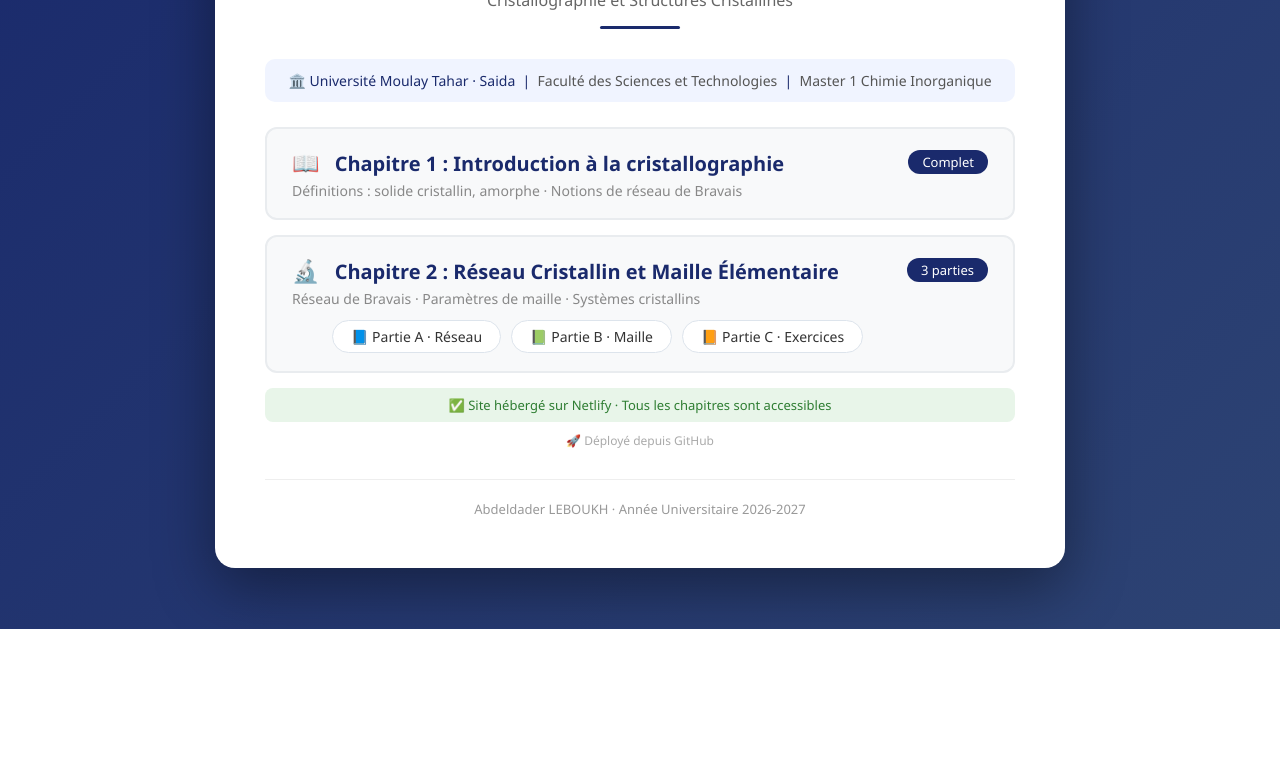
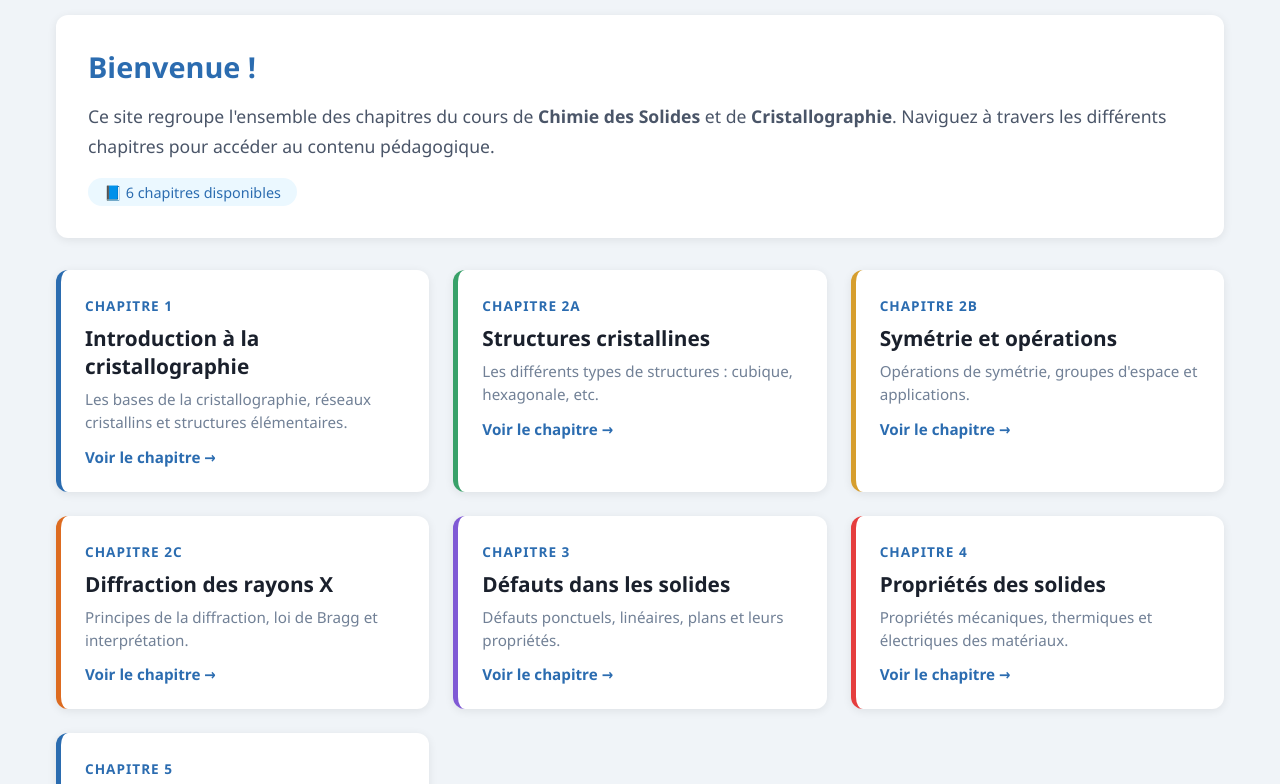
Before and after one commit to abdou55-lab/cours-chimie-solides, a plain HTML site: page index.html in a window 1280 px wide. Shown: the part 171-955 px from the top of the page. Before the commit the page ends 800 px from the top, so only its background shows below. Drawn offline with Linux system fonts and the light colour scheme.

Commit message:
Update index.html

```diff
--- a/index.html
+++ b/index.html
@@ -3,215 +3,306 @@
 <head>
     <meta charset="UTF-8">
     <meta name="viewport" content="width=device-width, initial-scale=1.0">
-    <title>Cours Chimie des Solides</title>
+    <title>Cours de Chimie des Solides</title>
     <style>
+        /* Reset et styles globaux */
         * {
             margin: 0;
             padding: 0;
             box-sizing: border-box;
         }
+
         body {
             font-family: 'Segoe UI', Tahoma, Geneva, Verdana, sans-serif;
-            background: linear-gradient(135deg, #1a2a6c, #2d4373);
+            background: #f0f4f8;
+            color: #1a202c;
             min-height: 100vh;
             display: flex;
-            justify-content: center;
+            flex-direction: column;
+        }
+
+        /* Header */
+        header {
+            background: linear-gradient(135deg, #2b6cb0, #2c5282);
+            color: white;
+            padding: 2rem 1rem;
+            text-align: center;
+            box-shadow: 0 4px 6px rgba(0, 0, 0, 0.1);
+        }
+
+        header h1 {
+            font-size: 2.5rem;
+            font-weight: 700;
+            margin-bottom: 0.5rem;
+        }
+
+        header p {
+            font-size: 1.2rem;
+            opacity: 0.9;
+        }
+
+        /* Conteneur principal */
+        .container {
+            flex: 1;
+            max-width: 1200px;
+            margin: 0 auto;
+            padding: 2rem 1rem;
+            width: 100%;
+        }
+
+        /* Section d'introduction */
+        .intro {
+            background: white;
+            border-radius: 12px;
+            padding: 2rem;
+            margin-bottom: 2rem;
+            box-shadow: 0 2px 10px rgba(0, 0, 0, 0.08);
+        }
+
+        .intro h2 {
+            color: #2b6cb0;
+            font-size: 1.8rem;
+            margin-bottom: 1rem;
+        }
+
+        .intro p {
+            font-size: 1.1rem;
+            line-height: 1.7;
+            color: #4a5568;
+        }
+
+        .intro .badge {
+            display: inline-block;
+            background: #ebf8ff;
+            color: #2b6cb0;
+            padding: 0.3rem 1rem;
+            border-radius: 20px;
+            font-size: 0.9rem;
+            margin-top: 1rem;
+        }
+
+        /* Grille des chapitres */
+        .chapters-grid {
+            display: grid;
+            grid-template-columns: repeat(auto-fill, minmax(280px, 1fr));
+            gap: 1.5rem;
+            margin-top: 1rem;
+        }
+
+        .chapter-card {
+            background: white;
+            border-radius: 12px;
+            padding: 1.5rem;
+            box-shadow: 0 2px 10px rgba(0, 0, 0, 0.08);
+            transition: transform 0.2s ease, box-shadow 0.2s ease;
+            text-decoration: none;
+            color: inherit;
+            display: block;
+            border-left: 5px solid #2b6cb0;
+        }
+
+        .chapter-card:hover {
+            transform: translateY(-5px);
+            box-shadow: 0 8px 25px rgba(0, 0, 0, 0.12);
+        }
+
+        .chapter-card .chapter-number {
+            font-size: 0.85rem;
+            text-transform: uppercase;
+            letter-spacing: 1px;
+            color: #2b6cb0;
+            font-weight: 600;
+        }
+
+        .chapter-card h3 {
+            font-size: 1.3rem;
+            margin: 0.5rem 0;
+            color: #1a202c;
+        }
+
+        .chapter-card p {
+            color: #718096;
+            font-size: 0.95rem;
+            line-height: 1.5;
+        }
+
+        .chapter-card .arrow {
+            display: inline-block;
+            margin-top: 0.8rem;
+            color: #2b6cb0;
+            font-weight: 600;
+            font-size: 0.95rem;
+        }
+
+        /* Cartes avec couleurs différentes */
+        .chapter-card:nth-child(1) { border-left-color: #2b6cb0; }
+        .chapter-card:nth-child(2) { border-left-color: #38a169; }
+        .chapter-card:nth-child(3) { border-left-color: #d69e2e; }
+        .chapter-card:nth-child(4) { border-left-color: #dd6b20; }
+        .chapter-card:nth-child(5) { border-left-color: #805ad5; }
+        .chapter-card:nth-child(6) { border-left-color: #e53e3e; }
+
+        /* Section des liens utiles */
+        .quick-links {
+            background: white;
+            border-radius: 12px;
+            padding: 1.5rem 2rem;
+            margin-top: 2rem;
+            box-shadow: 0 2px 10px rgba(0, 0, 0, 0.08);
+            display: flex;
+            flex-wrap: wrap;
+            gap: 1rem 2rem;
             align-items: center;
-            padding: 20px;
         }
-        .container {
-            background: white;
-            border-radius: 20px;
-            padding: 50px;
-            max-width: 850px;
-            width: 100%;
-            box-shadow: 0 20px 60px rgba(0,0,0,0.4);
+
+        .quick-links span {
+            font-weight: 600;
+            color: #4a5568;
         }
-        .header {
-            text-align: center;
-            margin-bottom: 30px;
-        }
-        .header h1 {
-            font-size: 32px;
-            color: #1a2a6c;
-            margin-bottom: 5px;
-        }
-        .header .subtitle {
-            color: #666;
-            font-size: 16px;
-        }
-        .divider {
-            width: 80px;
-            height: 3px;
-            background: #1a2a6c;
-            margin: 15px auto 30px auto;
-            border-radius: 2px;
-        }
-        .univ-info {
-            text-align: center;
-            background: #f0f4ff;
-            padding: 12px;
-            border-radius: 10px;
-            margin-bottom: 25px;
-            font-size: 14px;
-            color: #1a2a6c;
+
+        .quick-links a {
+            color: #2b6cb0;
+            text-decoration: none;
             font-weight: 500;
         }
-        .univ-info span {
-            font-weight: normal;
-            color: #555;
+
+        .quick-links a:hover {
+            text-decoration: underline;
         }
-        .chapter {
-            background: #f8f9fa;
-            border: 2px solid #e9ecef;
-            border-radius: 12px;
-            padding: 18px 25px;
-            margin-bottom: 15px;
-            transition: all 0.3s ease;
+
+        /* Footer */
+        footer {
+            background: #1a202c;
+            color: #a0aec0;
+            text-align: center;
+            padding: 1.5rem;
+            margin-top: auto;
+            font-size: 0.95rem;
         }
-        .chapter:hover {
-            border-color: #1a2a6c;
-            transform: translateX(5px);
-            box-shadow: 0 5px 15px rgba(26, 42, 108, 0.1);
+
+        footer a {
+            color: #63b3ed;
+            text-decoration: none;
         }
-        .chapter-link {
-            text-decoration: none;
-            display: block;
-            color: inherit;
+
+        footer a:hover {
+            text-decoration: underline;
         }
-        .chapter-title {
-            font-size: 20px;
-            font-weight: bold;
-            color: #1a2a6c;
-            display: flex;
-            justify-content: space-between;
-            align-items: center;
+
+        /* Responsive */
+        @media (max-width: 640px) {
+            header h1 {
+                font-size: 1.8rem;
             }
-        .chapter-title .badge {
-            font-size: 13px;
-            background: #1a2a6c;
-            color: white;
-            padding: 3px 14px;
-            border-radius: 20px;
-            font-weight: normal;
-            white-space: nowrap;
+
+            .intro h2 {
+                font-size: 1.4rem;
             }
-        .chapter-desc {
-            color: #888;
-            font-size: 14px;
-            margin-top: 4px;
+
+            .chapters-grid {
+                grid-template-columns: 1fr;
             }
-        .chapter-icon {
-            font-size: 22px;
-            margin-right: 10px;
+
+            .quick-links {
+                flex-direction: column;
+                align-items: flex-start;
+                gap: 0.5rem;
             }
-        .sub-chapters {
-            display: flex;
-            gap: 10px;
-            margin-top: 12px;
-            flex-wrap: wrap;
-            padding-left: 40px;
-        }
-        .sub-chapters a {
-            background: white;
-            padding: 6px 18px;
-            border-radius: 20px;
-            border: 1px solid #dde4ec;
-            text-decoration: none;
-            color: #333;
-            font-size: 14px;
-            transition: all 0.3s;
-            display: inline-block;
-        }
-        .sub-chapters a:hover {
-            background: #1a2a6c;
-            color: white;
-            border-color: #1a2a6c;
-        }
-        .footer {
-            text-align: center;
-            margin-top: 30px;
-            font-size: 13px;
-            color: #999;
-            border-top: 1px solid #eee;
-            padding-top: 20px;
-        }
-        .status {
-            text-align: center;
-            margin-top: 15px;
-            padding: 8px;
-            background: #e8f5e9;
-            border-radius: 8px;
-            color: #2e7d32;
-            font-size: 13px;
-        }
-        .hosted {
-            text-align: center;
-            margin-top: 10px;
-            font-size: 12px;
-            color: #aaa;
-        }
-        @media (max-width: 600px) {
-            .container { padding: 25px 18px; }
-            .chapter-title { font-size: 17px; flex-wrap: wrap; gap: 8px; }
-            .sub-chapters { padding-left: 0; }
-            .sub-chapters a { font-size: 13px; padding: 5px 14px; }
         }
     </style>
 </head>
 <body>
+
+    <!-- Header -->
+    <header>
+        <h1>📐 Chimie des Solides</h1>
+        <p>et Cristallographie — Université</p>
+    </header>
+
+    <!-- Contenu principal -->
     <div class="container">
-        <!-- En-tête -->
-        <div class="header">
-            <h1>📐 Chimie des Solides</h1>
-            <p class="subtitle">Cristallographie et Structures Cristallines</p>
-            <div class="divider"></div>
-        </div>
 
-        <!-- Informations Université -->
-        <div class="univ-info">
-            🏛️ Université Moulay Tahar · Saida &nbsp;|&nbsp;
-            <span>Faculté des Sciences et Technologies</span> &nbsp;|&nbsp;
-            <span>Master 1 Chimie Inorganique</span>
-        </div>
+        <!-- Section d'introduction -->
+        <section class="intro">
+            <h2>Bienvenue !</h2>
+            <p>
+                Ce site regroupe l'ensemble des chapitres du cours de <strong>Chimie des Solides</strong>
+                et de <strong>Cristallographie</strong>. Naviguez à travers les différents chapitres
+                pour accéder au contenu pédagogique.
+            </p>
+            <span class="badge">📘 6 chapitres disponibles</span>
+        </section>
 
-        <!-- Chapitre 1 -->
-        <div class="chapter">
-            <a href="chapitre1.html" class="chapter-link">
-                <div class="chapter-title">
-                    <span><span class="chapter-icon">📖</span> Chapitre 1 : Introduction à la cristallographie</span>
-                    <span class="badge">Complet</span>
-                </div>
-                <div class="chapter-desc">Définitions : solide cristallin, amorphe · Notions de réseau de Bravais</div>
+        <!-- Grille des chapitres -->
+        <div class="chapters-grid">
+            <a href="chapitre1.html" class="chapter-card">
+                <span class="chapter-number">Chapitre 1</span>
+                <h3>Introduction à la cristallographie</h3>
+                <p>Les bases de la cristallographie, réseaux cristallins et structures élémentaires.</p>
+                <span class="arrow">Voir le chapitre →</span>
+            </a>
+
+            <a href="chapitre2a.html" class="chapter-card">
+                <span class="chapter-number">Chapitre 2a</span>
+                <h3>Structures cristallines</h3>
+                <p>Les différents types de structures : cubique, hexagonale, etc.</p>
+                <span class="arrow">Voir le chapitre →</span>
+            </a>
+
+            <a href="chapitre2b.html" class="chapter-card">
+                <span class="chapter-number">Chapitre 2b</span>
+                <h3>Symétrie et opérations</h3>
+                <p>Opérations de symétrie, groupes d'espace et applications.</p>
+                <span class="arrow">Voir le chapitre →</span>
+            </a>
+
+            <a href="chapitre2c.html" class="chapter-card">
+                <span class="chapter-number">Chapitre 2c</span>
+                <h3>Diffraction des rayons X</h3>
+                <p>Principes de la diffraction, loi de Bragg et interprétation.</p>
+                <span class="arrow">Voir le chapitre →</span>
+            </a>
+
+            <a href="chapitre3.html" class="chapter-card">
+                <span class="chapter-number">Chapitre 3</span>
+                <h3>Défauts dans les solides</h3>
+                <p>Défauts ponctuels, linéaires, plans et leurs propriétés.</p>
+                <span class="arrow">Voir le chapitre →</span>
+            </a>
+
+            <a href="chapitre4.html" class="chapter-card">
+                <span class="chapter-number">Chapitre 4</span>
+                <h3>Propriétés des solides</h3>
+                <p>Propriétés mécaniques, thermiques et électriques des matériaux.</p>
+                <span class="arrow">Voir le chapitre →</span>
+            </a>
+
+            <a href="chapitre5.html" class="chapter-card">
+                <span class="chapter-number">Chapitre 5</span>
+                <h3>Applications & synthèse</h3>
+                <p>Applications industrielles et méthodes de synthèse des solides.</p>
+                <span class="arrow">Voir le chapitre →</span>
             </a>
         </div>
 
-        <!-- Chapitre 2 -->
-        <div class="chapter">
-            <div class="chapter-title">
-                <span><span class="chapter-icon">🔬</span> Chapitre 2 : Réseau Cristallin et Maille Élémentaire</span>
-                <span class="badge">3 parties</span>
-            </div>
-            <div class="chapter-desc">Réseau de Bravais · Paramètres de maille · Systèmes cristallins</div>
-            <div class="sub-chapters">
-                <a href="chapitre2a.html">📘 Partie A · Réseau</a>
-                <a href="chapitre2b.html">📗 Partie B · Maille</a>
-                <a href="chapitre2c.html">📙 Partie C · Exercices</a>
-            </div>
+        <!-- Liens rapides -->
+        <div class="quick-links">
+            <span>🔗 Liens utiles :</span>
+            <a href="https://github.com/abdou55-lab/cours-chimie-solides" target="_blank">Dépôt GitHub</a>
+            <a href="README.md" target="_blank">Lire le README</a>
+            <a href="#top">↑ Haut de page</a>
         </div>
 
-        <!-- Status -->
-        <div class="status">
-            ✅ Site hébergé sur Netlify · Tous les chapitres sont accessibles
-        </div>
-        <div class="hosted">
-            🚀 Déployé depuis GitHub
     </div>
 
     <!-- Footer -->
-        <div class="footer">
-            Abdeldader LEBOUKH · Année Universitaire 2026-2027
-        </div>
-    </div>
+    <footer>
+        <p>
+            Cours de Chimie des Solides et Cristallographie —
+            <a href="https://github.com/abdou55-lab" target="_blank">abdou55-lab</a>
+            &nbsp;·&nbsp; Dernière mise à jour : 2026
+        </p>
+    </footer>
+
 </body>
 </html>
```
Lines whose indentation alone changed are shown as unchanged.
